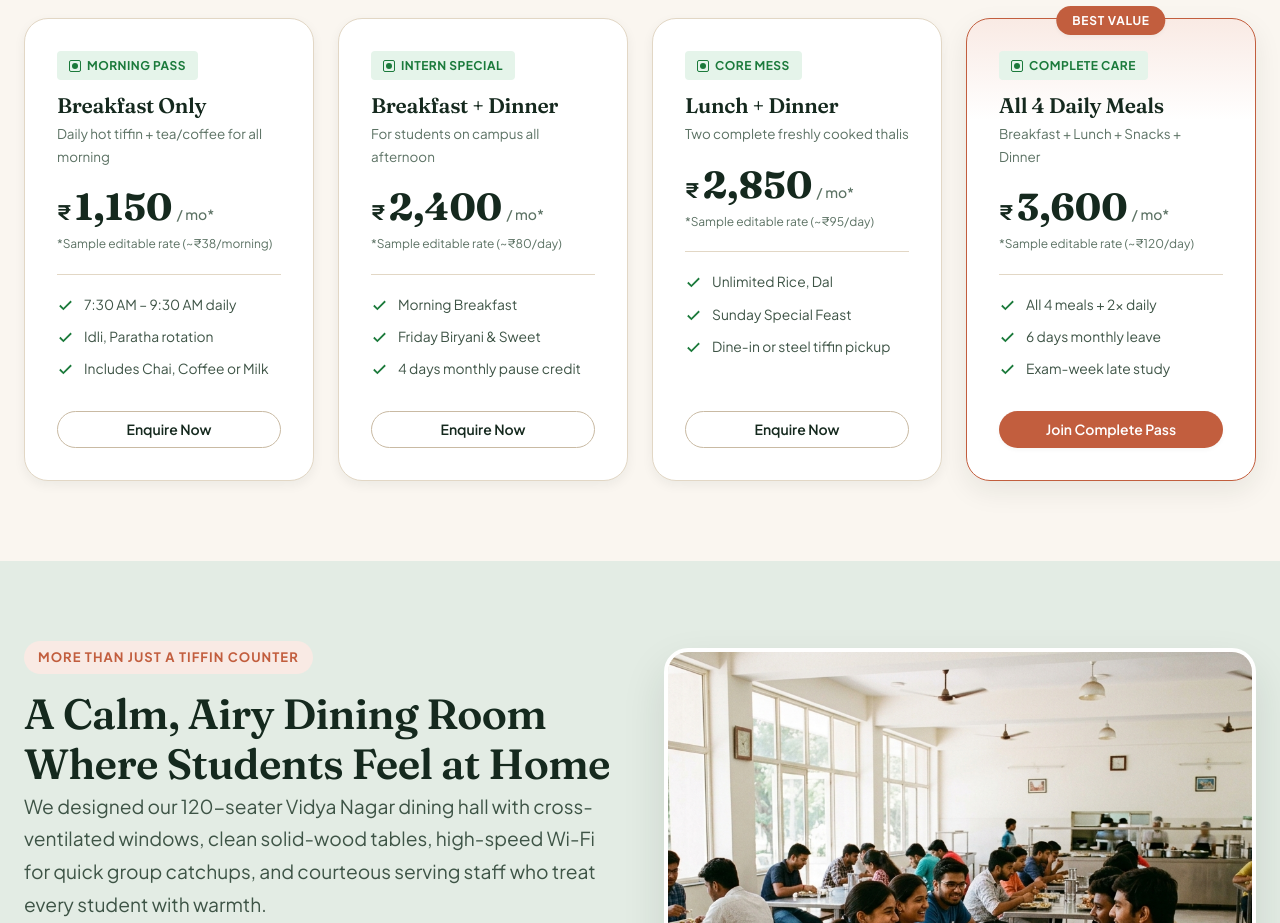
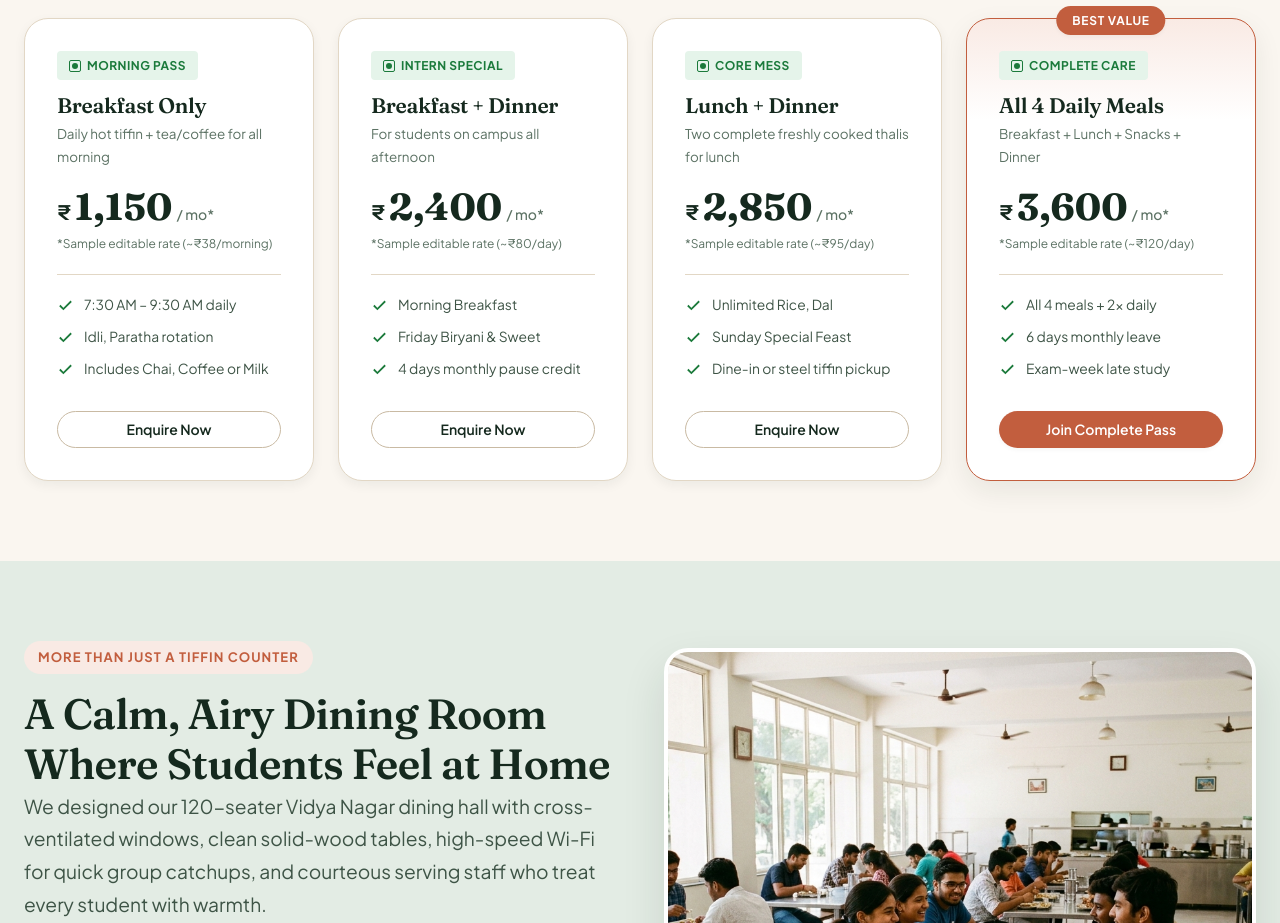
Before and after one commit to HTMLStaticWorks-Org/Mess_Hostel_Food_Service, a plain HTML site: page home-2.html in a window 1280 px wide. Shown: the part 3720-4643 px from the top of the page. Drawn offline with Linux system fonts and the light colour scheme.

Commit message:
Your commit message

```diff
--- a/home-2.html
+++ b/home-2.html
@@ -524,7 +524,7 @@
             <span class="diet-badge diet-badge-veg" style="margin-bottom: var(--space-3);"><span
                 class="fssai-dot"></span> Core Mess</span>
             <h3 class="plan-name">Lunch + Dinner</h3>
-            <p class="plan-Best-for">Two complete freshly cooked thalis</p>
+            <p class="plan-Best-for">Two complete freshly cooked thalis for lunch</p>
             <div class="plan-price-block">
               <div class="plan-price">
                 <span class="price-currency">₹</span>
```
